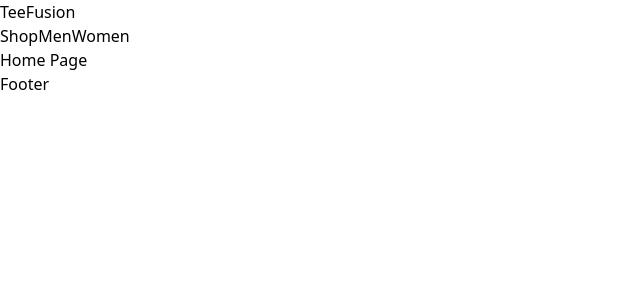
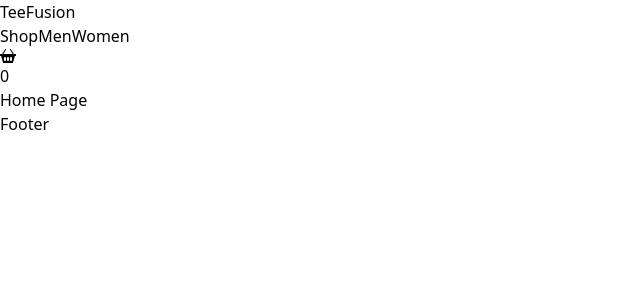
Before and after one commit to OscarSoanes/shopping-cart, a React (Create React App) app: page / in a window 1280 px wide. Shown: the top 300 px of the page, without its empty margins (0-640 px from the left). Built offline with nearby package versions, Linux system fonts and the light colour scheme.

Commit message:
Added React Icons

```diff
--- a/package.json
+++ b/package.json
@@ -12,6 +12,7 @@
     "@types/react-dom": "^18.2.4",
     "react": "^18.2.0",
     "react-dom": "^18.2.0",
+    "react-icons": "^4.8.0",
     "react-router-dom": "^6.11.2",
     "react-scripts": "5.0.1",
     "typescript": "^4.9.5",
--- a/src/components/Header.tsx
+++ b/src/components/Header.tsx
@@ -1,4 +1,5 @@
 import { Link } from "react-router-dom";
+import {BsFillBasket2Fill} from "react-icons/bs"
 
 export default function Header() {
   return (
@@ -10,6 +11,11 @@ export default function Header() {
         <Link to="shop/men">Men</Link>
         <Link to="shop/women">Women</Link>
       </div>
+
+      <div>
+        <BsFillBasket2Fill />
+        <p>0</p>
+      </div>
     </header>
   )
 }
```
Also changed, not shown: 1 other file (tests, documents, lock files or other folders).
